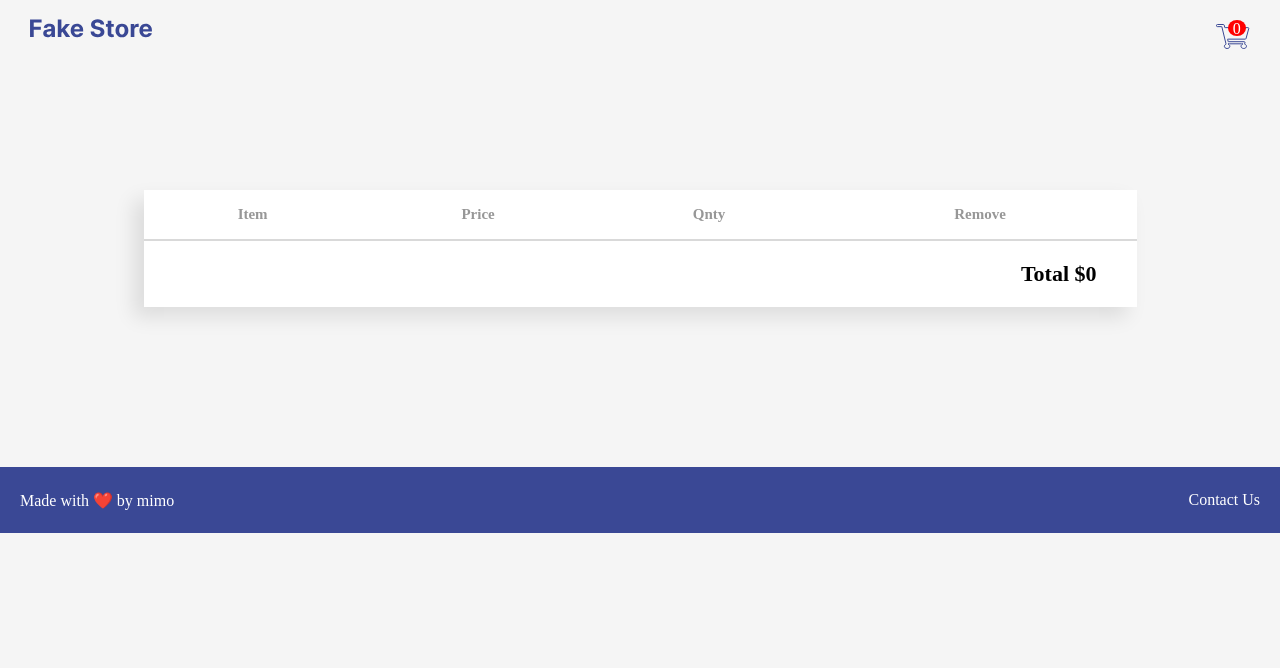
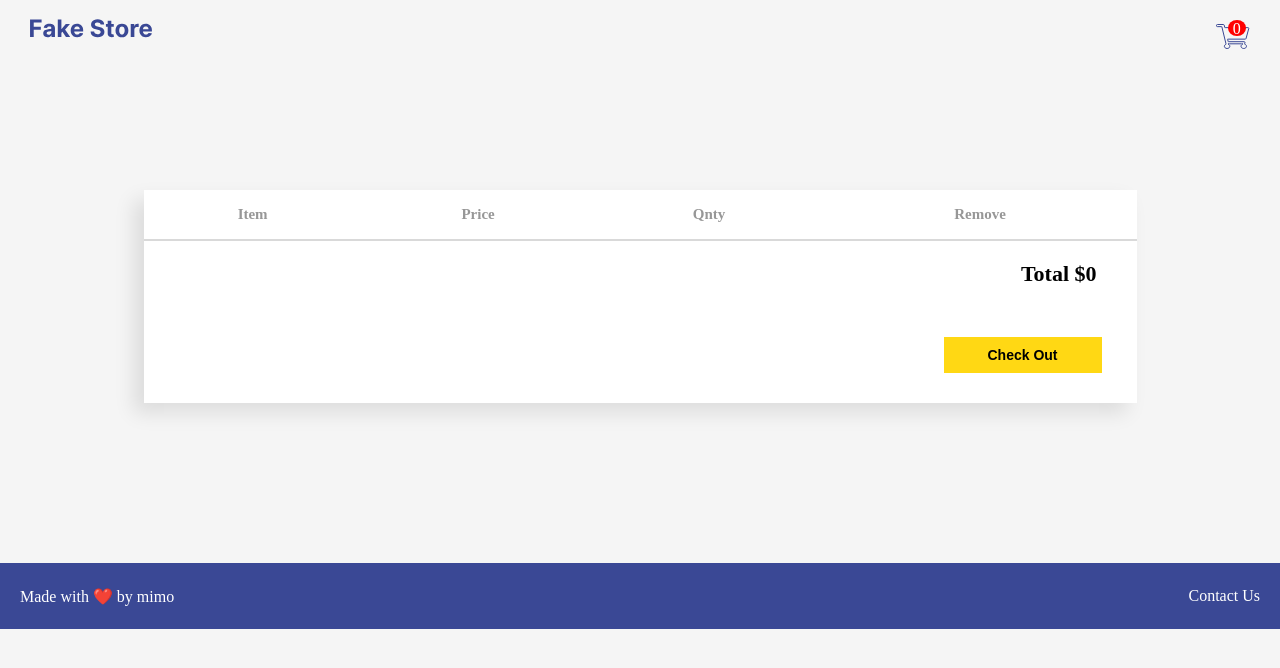
Before and after one commit to K00LRav/FakeStore, a React app: page /Checkout in a window 1280 px wide. Shown: the top 668 px of the page. Built offline with nearby package versions, Linux system fonts and the light colour scheme; the HTML template or start-up script is replaced by a standard one.

Commit message:
added checkout message

```diff
--- a/package.json
+++ b/package.json
@@ -10,9 +10,11 @@
   },
   "dependencies": {
     "axios": "^1.3.6",
+    "modal": "^1.2.0",
     "react": "^18.2.0",
     "react-dom": "^18.2.0",
     "react-icons": "^4.8.0",
+    "react-modal": "^3.16.1",
     "react-router-dom": "^6.10.0"
   },
   "devDependencies": {
--- a/src/pages/Checkout/Checkout.css
+++ b/src/pages/Checkout/Checkout.css
@@ -59,10 +59,10 @@
     font-weight: 600;
   }
 
-  .cart button {
+  .checkout-btn{
     background-color: #ffd814;
     font-size: 14px;
-    color: var(--text-darkColor);
+    color: black;
     font-weight: 700;
     padding: 10px 20px;
     border: none;
--- a/src/pages/Checkout/Checkout.jsx
+++ b/src/pages/Checkout/Checkout.jsx
@@ -1,11 +1,27 @@
-import React, {useContext} from 'react'
+import React, {useContext, useState} from 'react'
 import { CartContext } from '../../contexts/CartContext';
 import './Checkout.css'
 import { BsTrash } from "react-icons/bs";
+import  Modal from "react-modal"
+import { AiOutlineClose } from "react-icons/ai";
+import { Link } from 'react-router-dom';
 
 function Checkout() {
 
   const {cart,removeCart} = useContext(CartContext)
+  const [modalIsOpen, setModalIsOpen] = useState(false);
+
+  const customStyles = {
+    content: {
+      top: "50%",
+      left: "50%",
+      right: "auto",
+      bottom: "auto",
+      marginRight: "-50%",
+      transform: "translate(-50%, -50%)",
+    }
+  }
+    Modal.setAppElement(document.getElementById("root"));
 
   return (
     <div className='checkout-container'>
@@ -40,17 +56,23 @@
         </table>
         <p>Total $0</p>
 
+            <button className='checkout-btn' onClick={() => setModalIsOpen(true)}>Check Out</button>
 
-
-     {/* {
-      cart.map(item =>
-      <div>
-        <img src={item.image} className='cart-img' />
-        <p className='title'>{item.title}</p>
-        <p className='price'>${item.price}</p>
-      </div>
-      )
-    }  */}
+          <Modal isOpen={modalIsOpen} style={customStyles} contentLabel="modal">
+        <div className="modal-box">
+          <AiOutlineClose onClick={() => setModalIsOpen(false)} />
+          <div className="modal-content">
+            <p>Your Order was successful!</p>
+            <p>
+              Check your email for the order confirmation. Thank you for
+              shopping with Fake Store!
+            </p>
+          </div>
+          <Link to="/">
+            <button>Return to MainPage</button>
+          </Link>
+        </div>
+      </Modal>
 
     </div>
 
```
Also changed, not shown: 1 other file (tests, documents, lock files or other folders).
